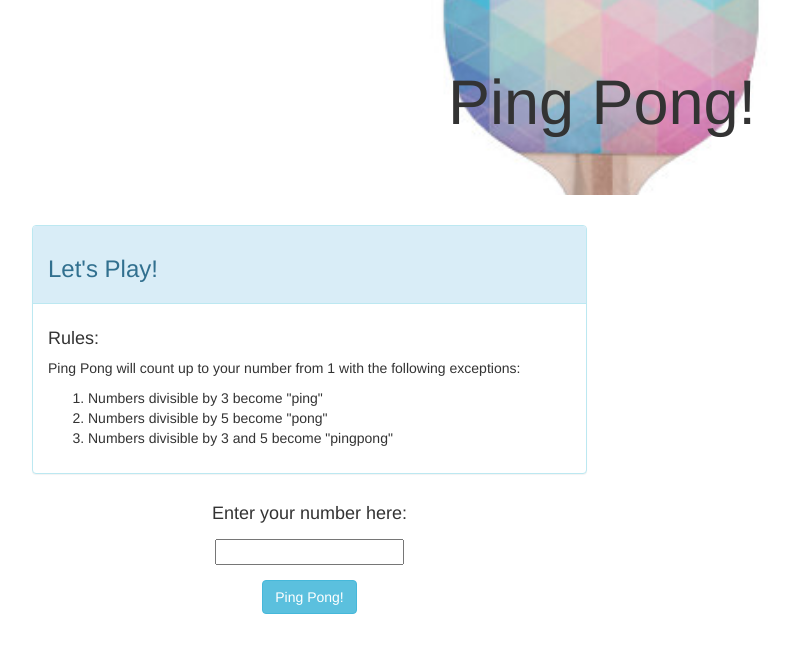
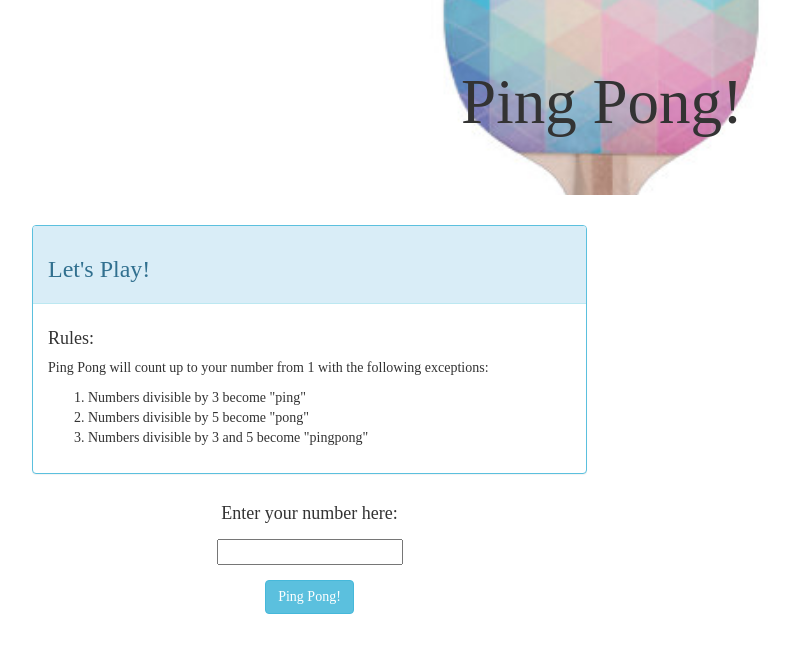
Before and after one commit to weitzwoman/pingpong, a plain HTML site: page index.html in a window 1280 px wide. Shown: the whole page, without its empty margins (38-828 px from the left). Drawn offline with Linux system fonts and the light colour scheme.

Commit message:
change fonts in custom css

```diff
--- a/css/styles.css
+++ b/css/styles.css
@@ -9,15 +9,24 @@
   background-position: center;
   background-color: white;
   text-align: center;
+  font-family: "futura";
+  font-weight: bold;
 }
 
 #ping-pong {
   text-align: center;
+  font-family: "futura";
 }
 
 .well {
   background-color: #d9edf7;
   border-color: #5bc0de;
+  font-family: "new baskerville";
+}
+
+.panel {
+  border-color: #5bc0de;
+  font-family: "new baskerville";
 }
 
 .link {
```
